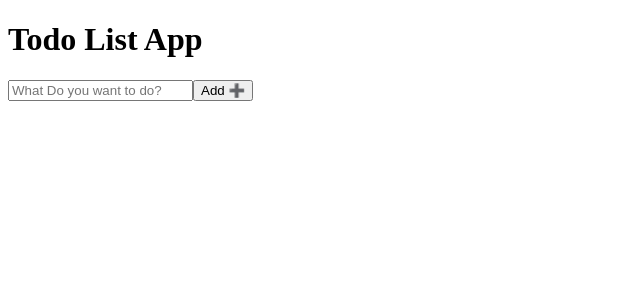
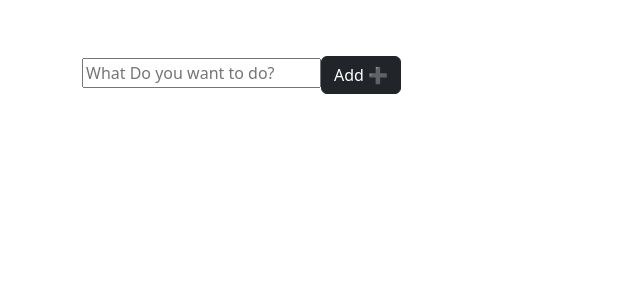
Before and after one commit to R8nDr0p/To_do_list_app, a React (Vite) app: page / in a window 1280 px wide. Shown: the top 300 px of the page, without its empty margins (0-640 px from the left). Built offline with nearby package versions, Linux system fonts and the light colour scheme.

Commit message:
imported bootstrap but not working

```diff
--- a/index.html
+++ b/index.html
@@ -2,9 +2,7 @@
 <html lang="en">
   <head>
     <meta charset="UTF-8" />
-    <link rel="icon" type="image/svg+xml" href="/vite.svg" />
-    <meta name="viewport" content="width=device-width, initial-scale=1.0" />
-    <title>Vite + React</title>
+    <title>Todo App</title>
   </head>
   <body>
     <div id="root"></div>
--- a/src/App.jsx
+++ b/src/App.jsx
@@ -1,6 +1,7 @@
 import React, { useState } from "react";
 import TodoList from "./TodoList";
 import TodoForm from "./TodoForm";
+import Header from "./Header";
 
 const App = () => {
   const [tasks, setTasks] = useState([]);
@@ -34,7 +35,7 @@ const App = () => {
 
   return (
     <div>
-      <h1>Todo List App</h1>
+      <Header />
       <TodoForm addTask={addTask} />
       <TodoList
         tasks={tasks}
--- /dev/null
+++ b/src/Header.jsx
@@ -0,0 +1,15 @@
+function Header() {
+  return (
+    <>
+      <div className="container">
+        <div className="row">
+          <div className="col">
+            <h1 className="text-white">Todo List</h1>
+          </div>
+        </div>
+      </div>
+    </>
+  );
+}
+
+export default Header;
--- a/src/main.jsx
+++ b/src/main.jsx
@@ -1,6 +1,8 @@
 import React from "react";
 import ReactDOM from "react-dom/client";
 import App from "./App.jsx";
+import "bootstrap/dist/css/bootstrap.min.css";
+import "bootstrap/dist/js/bootstrap.js";
 
 ReactDOM.createRoot(document.getElementById("root")).render(
   <React.StrictMode>
```
